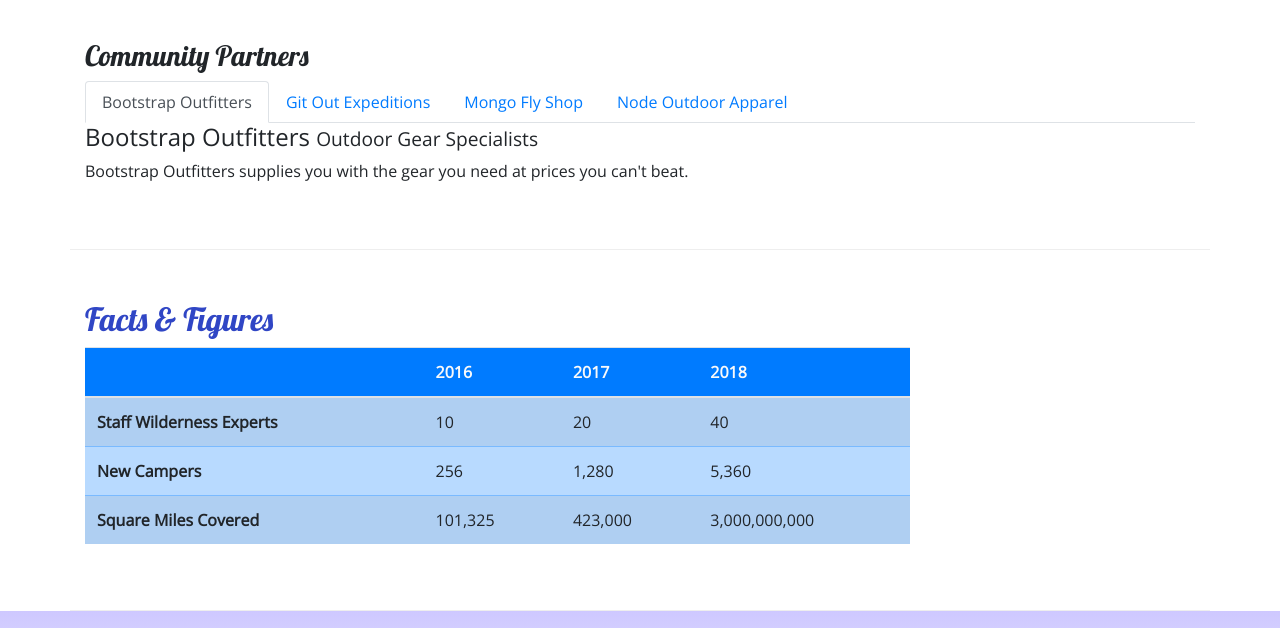
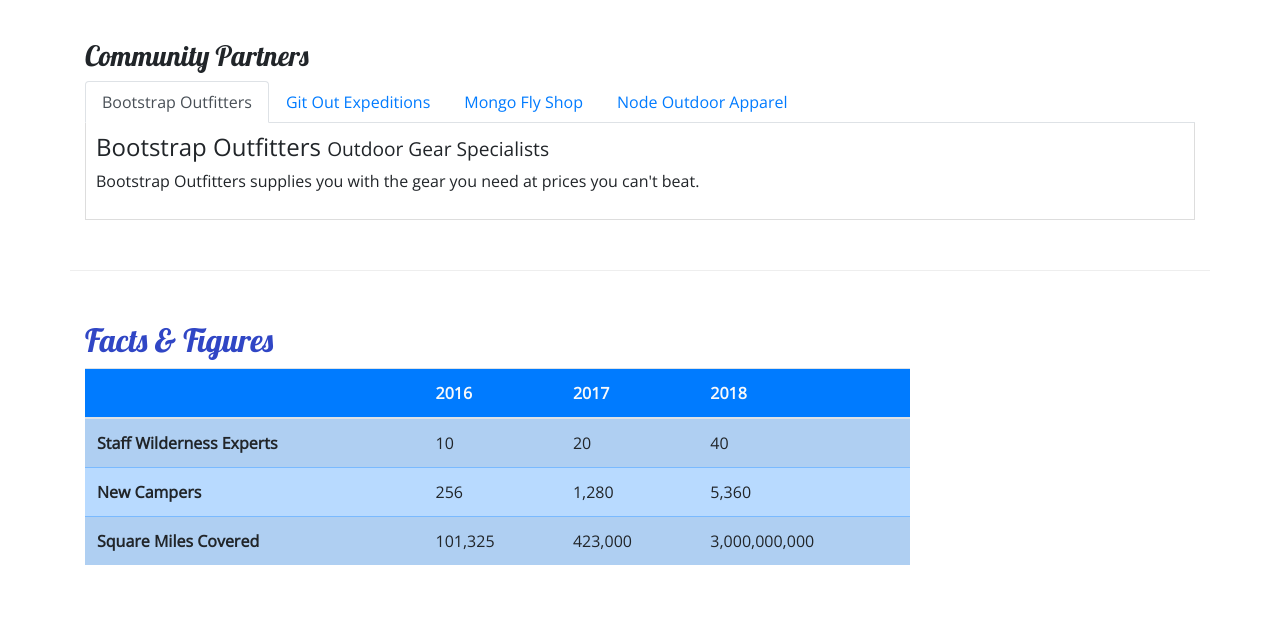
Before and after one commit to Aluther1289/NuCamp-Projects, a website: page aboutus.html in a window 1280 px wide. Shown: the part 840-1468 px from the top of the page. Drawn offline with nearby package versions, Linux system fonts and the light colour scheme.

Commit message:
New Changes

```diff
--- a/css/styles.css
+++ b/css/styles.css
@@ -46,3 +46,41 @@ header h2{
     border-bottom: 1px ridge;
     min-height: 200px;
 }
+
+.tab-content{
+    border: 1px solid #DDD;
+    border-top: none;
+    padding: 10px;
+}
+
+/* My borders showing different div
+.col, div[class^="col-"], label[class^="col-"] {
+    border: 1px solid red;
+    margin: 2px;
+
+}
+
+.row {
+    border: 3px solid blue;
+    padding: 2px;
+    margin: 5px;
+}
+
+.container {
+    border: 3px solid green;
+    padding: 2px;
+    margin: 5px;
+}
+
+.media {
+    border: 3px solid yellow;
+    padding: 2px;
+    margin: 5px;
+}
+
+.card {
+    border: 3px solid purple;
+    padding: 2px;
+    margin: 5px;
+}
+*/
```
Also changed, not shown: index.html (+2 -2 lines), my_playground/demo-practice.html (+1 -0 lines).
